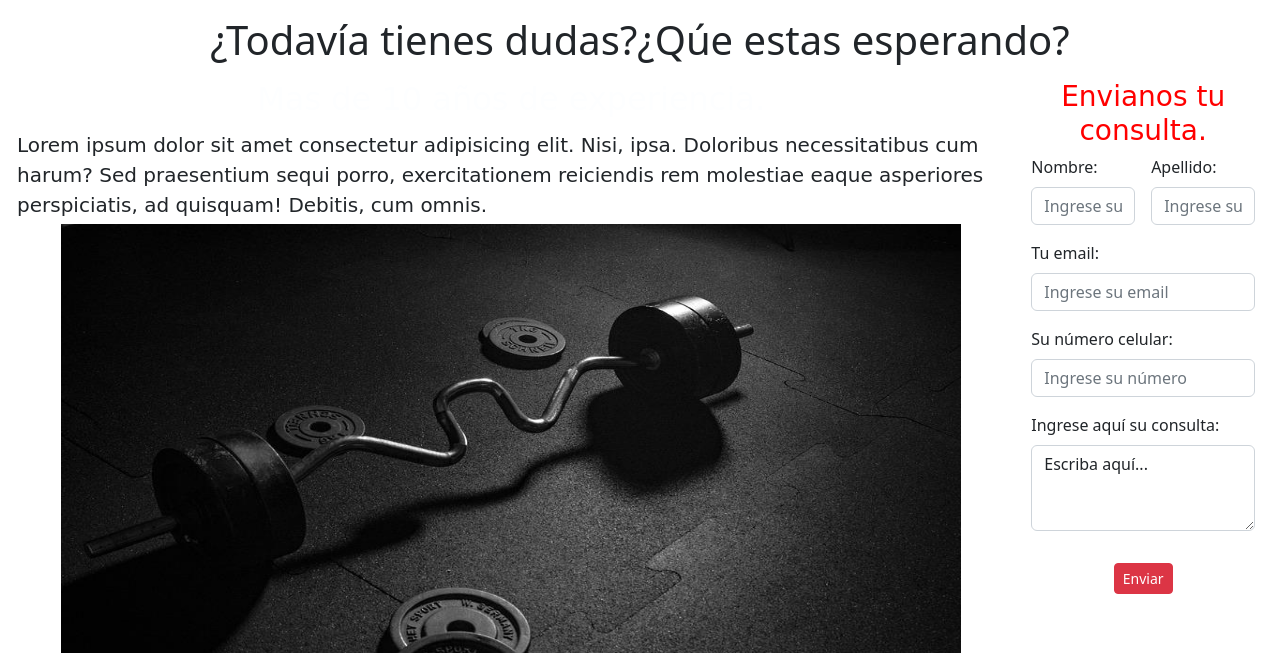
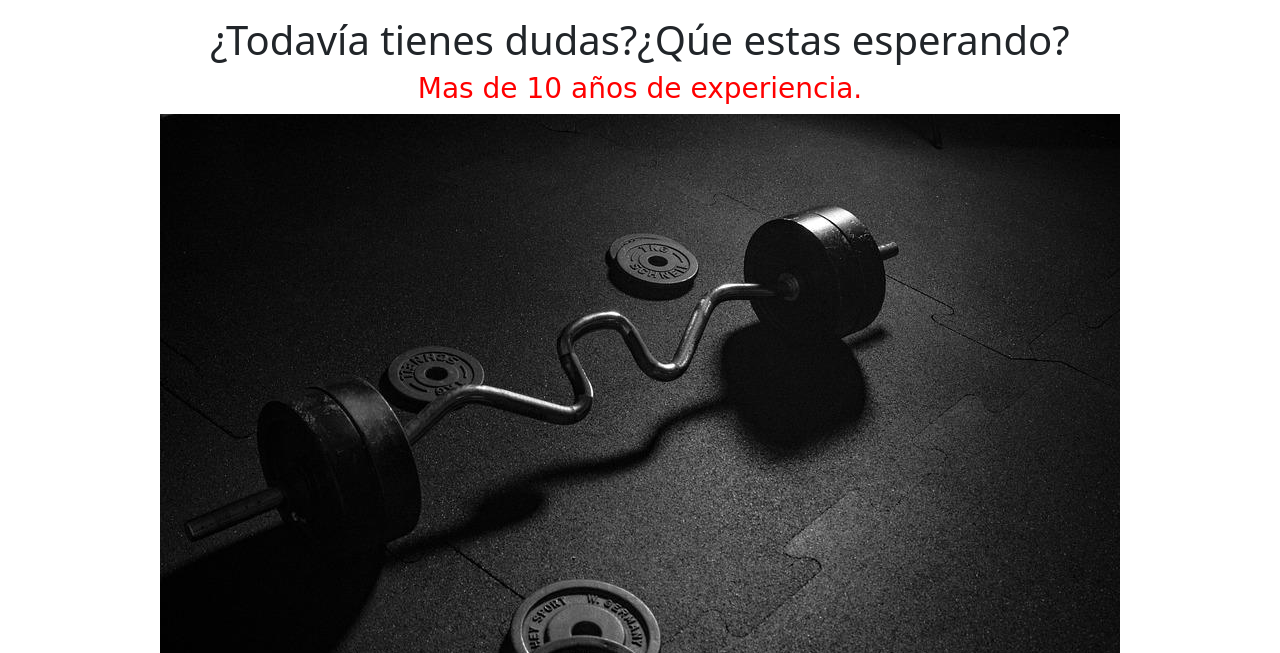
Before and after one commit to ezebordon/spartangym, a plain HTML site: page pages/contacto.html in a window 1280 px wide. Shown: the part 147-800 px from the top of the page. Drawn offline with nearby package versions, Linux system fonts and the light colour scheme; a web font is replaced by a local one.

Commit message:
se agregaron grids con bootstrap a la pagina contacto

```diff
--- a/pages/contacto.html
+++ b/pages/contacto.html
@@ -52,16 +52,36 @@
     <!--         Final del header. -->
    </header>
 
-<!--Inicio de la primera seccion de la pagina de contactos, imagen principal + titulo +     subtitulo + info sobre la empresa. -->
+   <div class="container">
+     <div class="row">
+       <div class="col">
+        <h1 class="text-center">
+           ¿Todavía tienes dudas?¿Qúe estas esperando?
+        </h1>
+      <div class="row justify-content-center">
+        <div class="col-11 text-center">
+          <h3>
+            Mas de 10 años de experiencia.
+          </h3>
+          <img class="img-fluid" src="../recursos/contacto-imagen-de-pesas.jpg" alt="Imagen de pesas en la oscuridad">
+        </div>
+      </div>
+    </div>
 
-    <section class="contacto__h1">
-        <h1>¿Todavía tienes dudas?¿Qúe estas esperando?</h1>
-    </section>
+<!--         <p class="textos">
+                Lorem ipsum dolor sit amet consectetur adipisicing elit. Nisi, ipsa. Doloribus necessitatibus cum harum?
+                Sed praesentium sequi porro, exercitationem reiciendis rem molestiae eaque asperiores perspiciatis, ad
+                quisquam! Debitis, cum omnis.
+        </p> -->
+       </div>
+     </div>
+   </section>
+
     <!--Fin de la primera seccion. -->
 
     <section class="contacto__grid">
      <!-- Comienzo de formulario, contiene formulario de contacto + imagen. -->
-        <div class="contacto__grid1">
+<!--         <div class="contacto__grid1">
             <h2>Mas de 10 años de experiencia.</h2>
             <p class="textos">
                 Lorem ipsum dolor sit amet consectetur adipisicing elit. Nisi, ipsa. Doloribus necessitatibus cum harum?
@@ -69,7 +89,7 @@
                 quisquam! Debitis, cum omnis.
             </p>
             <img class="contacto__imagen" src="../recursos/contacto-imagen-de-pesas.jpg" alt="Imagen de pesas en la oscuridad">
-        </div>
+        </div> -->
 
         <div class="container-fluid">
             <div class="text-center">
```
